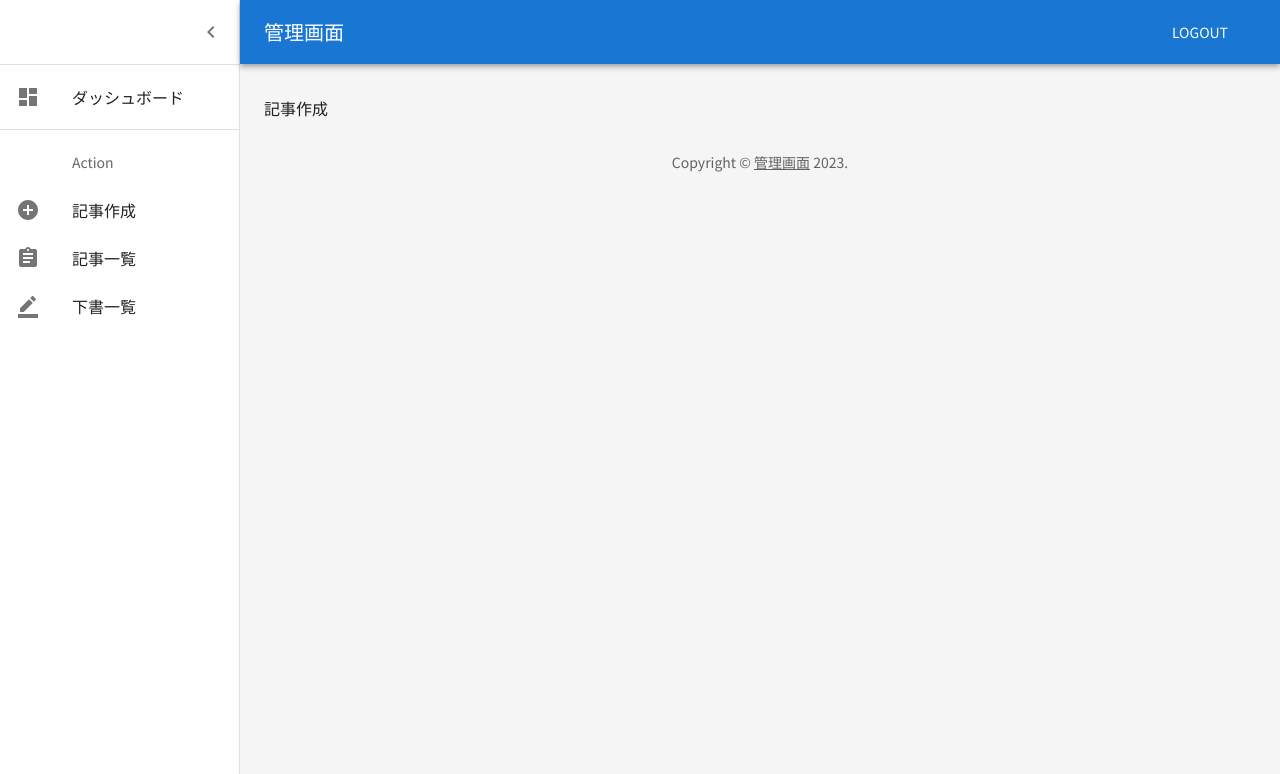
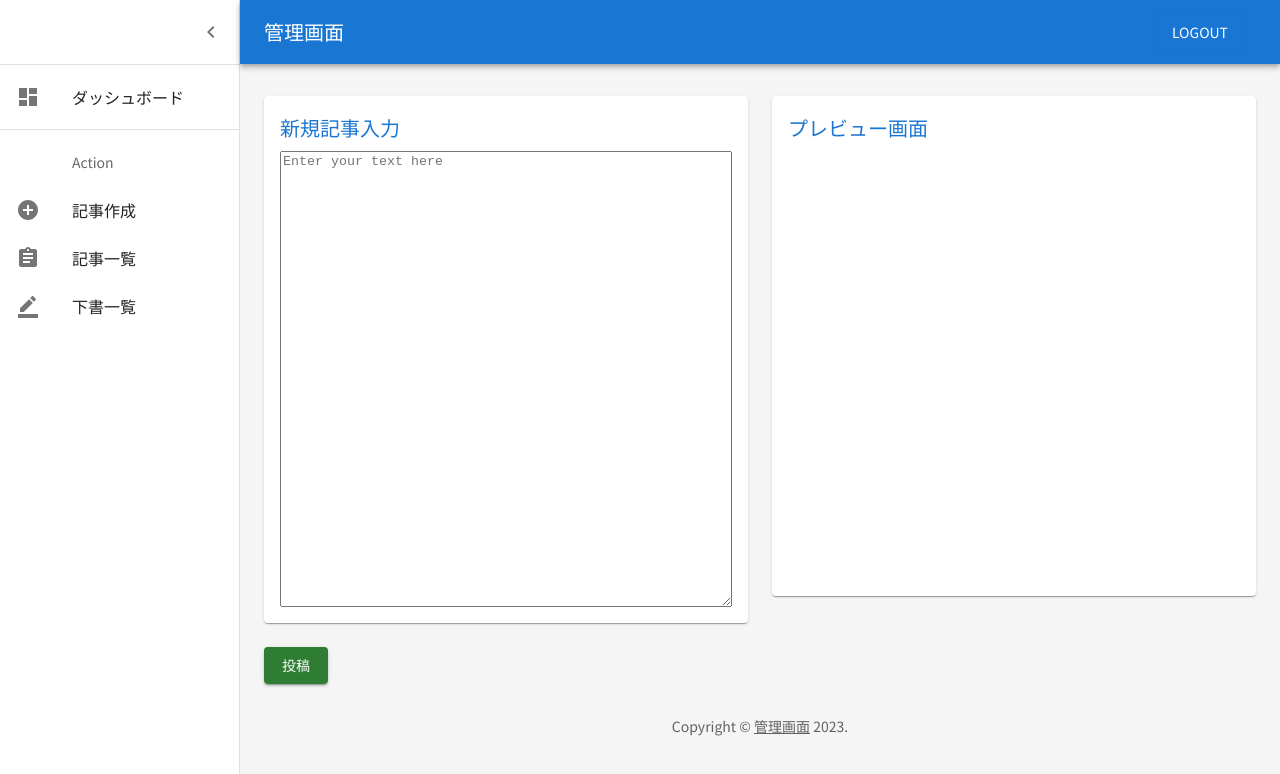
Before and after one commit to 0kkun/tech-blog, a React (Vite) app in the folder frontend/: page /admin/article/create in a window 1280 px wide. Shown: the top 774 px of the page. Built offline with nearby package versions, Linux system fonts and the light colour scheme.

Commit message:
add: 新規投稿ページ作成(仮)

```diff
--- /dev/null
+++ b/frontend/src/features/admin/article/components/CreateArticle.tsx
@@ -0,0 +1,61 @@
+import * as React from 'react'
+import Grid from '@mui/material/Grid'
+import Paper from '@mui/material/Paper'
+import Button from '@mui/material/Button'
+import TextareaAutosize from '@mui/material/TextareaAutosize'
+
+import Title from '../../../../components/admin/elements/Title'
+
+
+/**
+ * Gridについて
+ * xs : 横幅の指定。合計12になるように比率を指定する
+ *
+ */
+
+export const CreateArticle: React.FC = () => {
+  return (
+    <>
+        <Grid container spacing={3}>
+          {/* 新規投稿入力画面 */}
+          <Grid item xs={6} md={3} lg={6}>
+            <Paper
+              sx={{
+                p: 2,
+                display: 'flex',
+                flexDirection: 'column',
+                minHeight: 500,
+              }}
+            >
+              <Title>新規記事入力</Title>
+              <TextareaAutosize
+                aria-label="empty textarea"
+                minRows={30}
+                placeholder="Enter your text here"
+              />
+            </Paper>
+          </Grid>
+          {/* プレビュー画面 */}
+          <Grid item xs={6} md={3} lg={6}>
+            <Paper
+              sx={{
+                p: 2,
+                display: 'flex',
+                flexDirection: 'column',
+                minHeight: 500,
+              }}
+            >
+              <Title>プレビュー画面</Title>
+            </Paper>
+          </Grid>
+          {/* Recent Articles */}
+          <Grid item xs={12}>
+            <Button variant="contained" color="success" size="medium">
+              投稿
+            </Button>
+          </Grid>
+        </Grid>
+
+    </>
+  )
+}
--- a/frontend/src/pages/admin/AdminCreateArticle.tsx
+++ b/frontend/src/pages/admin/AdminCreateArticle.tsx
@@ -1,11 +1,12 @@
 import { FC } from 'react'
 import { AdminTemplate } from '../../components/admin/templates/AdminTemplate'
+import { CreateArticle } from '../../features/admin/article/components/CreateArticle'
 
 export const AdminCreateArticle: FC = () => {
   return (
     <>
       <AdminTemplate title="管理画面">
-        <>記事作成</>
+        <CreateArticle />
       </AdminTemplate>
     </>
   )
```
